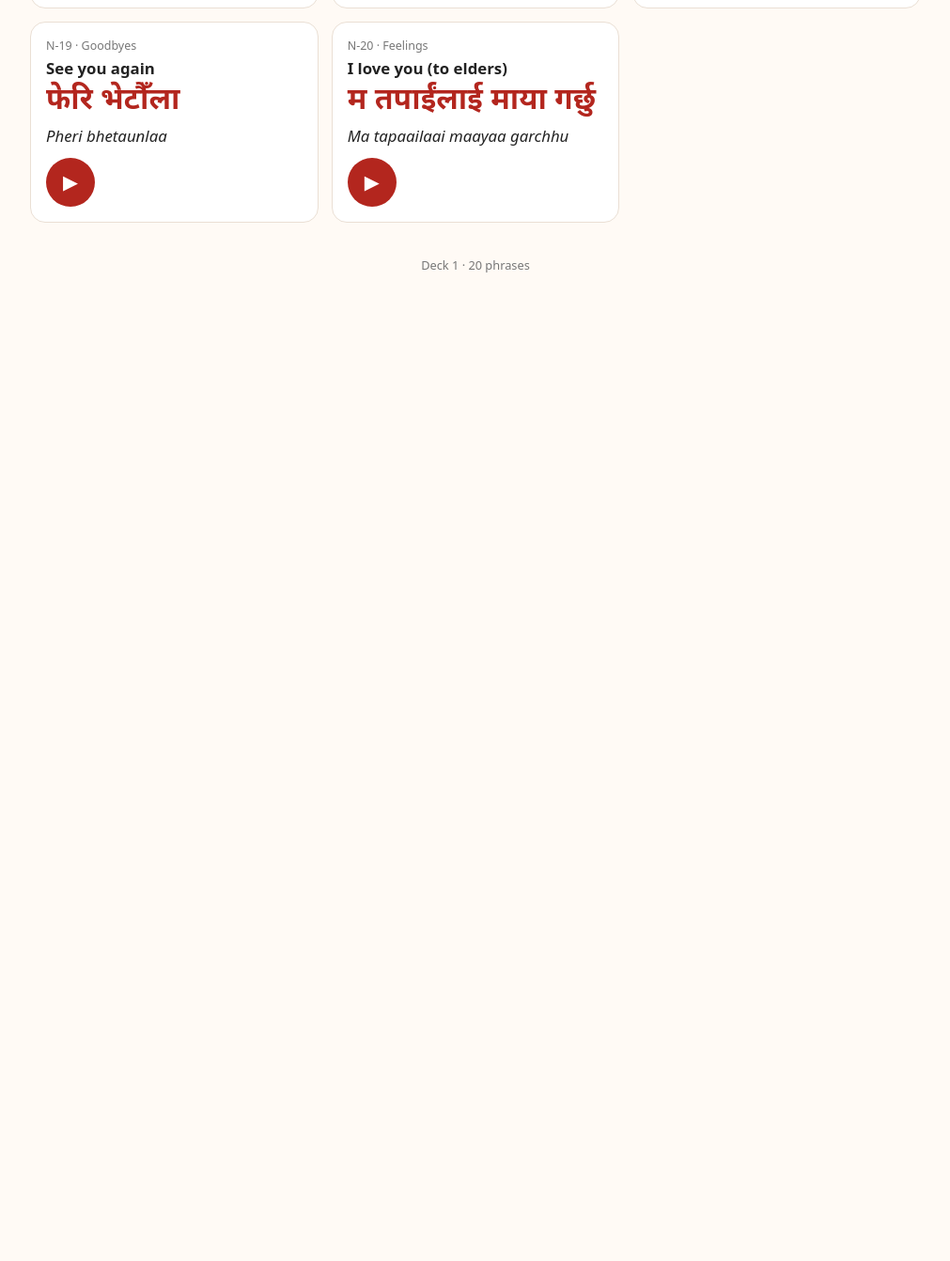
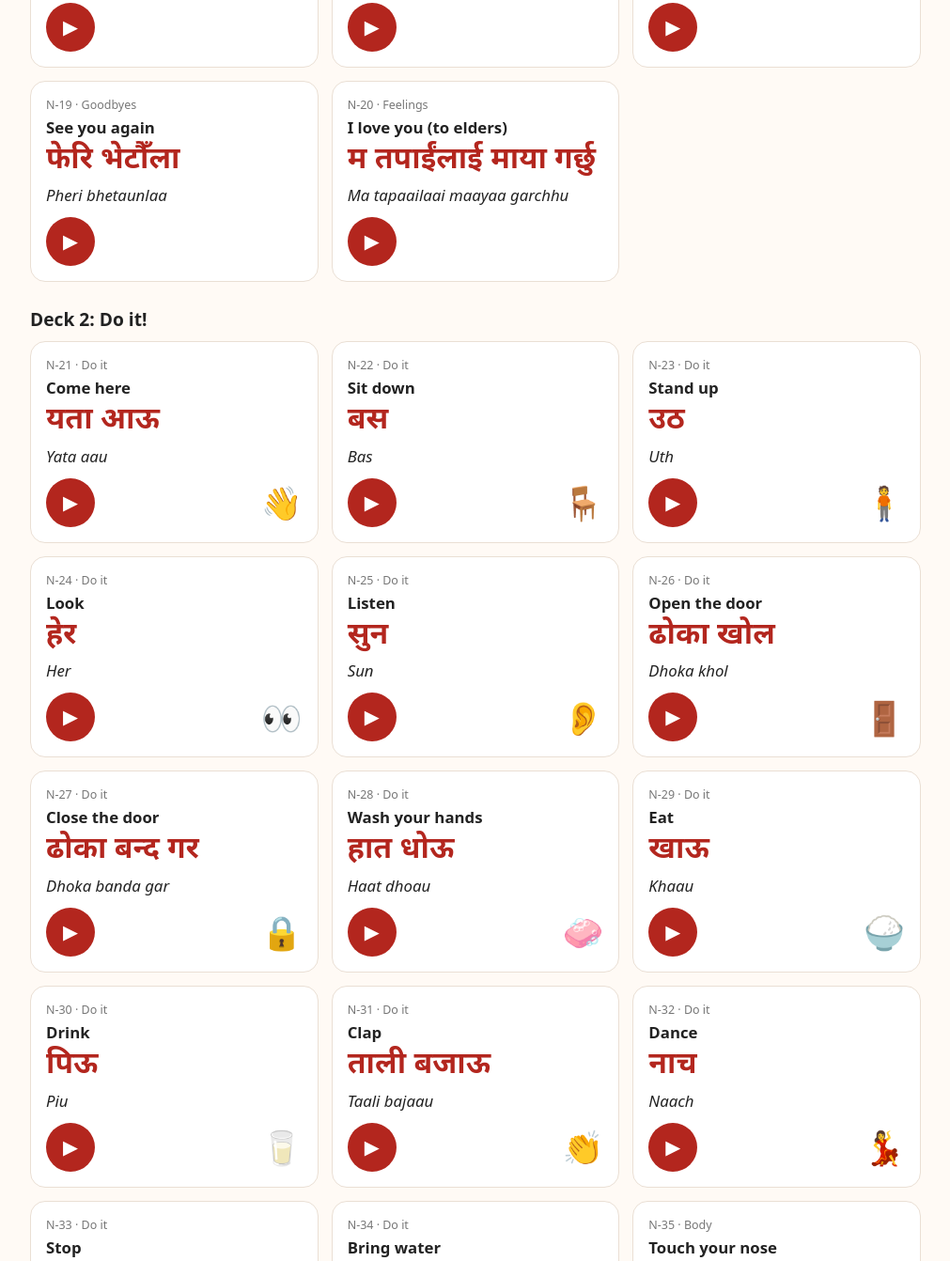
Before and after one commit to Rabimaharjan/nepali-cards, a plain HTML site: page index.html in a window 1280 px wide. Shown: the part 1458-2800 px from the top of the page at 94% size, without its empty margins (134-1145 px from the left). Before the commit the page ends 1769 px from the top, so only its background shows below. Drawn offline with Linux system fonts and the light colour scheme.

Commit message:
Add files via upload

```diff
--- a/index.html
+++ b/index.html
@@ -23,6 +23,10 @@ main{max-width:980px;margin:0 auto;padding:16px}
 button.play{width:52px;height:52px;border-radius:50%;border:0;background:var(--accent);color:#fff;font-size:1.3rem;cursor:pointer}
 button.play.on{outline:3px solid var(--accent);outline-offset:3px}
 .msg{font-size:.85rem;color:var(--muted)}
+.pic{margin-left:auto;font-size:2.2rem;line-height:1}
+.single .pic{margin-left:0;font-size:3rem}
+.single .row{flex-direction:column}
+h2.deck{margin:26px 0 10px;font-size:1.2rem}
 .single{max-width:520px;margin:0 auto}
 .single .card{padding:28px 22px;text-align:center;align-items:center}
 .single .deva{font-size:3rem}
@@ -39,7 +43,7 @@ footer{text-align:center;color:var(--muted);font-size:.8rem;padding:20px}
   <p id="sub">Tap the button to hear each phrase</p>
 </header>
 <main><div id="app"></div></main>
-<footer>Deck 1 &middot; 20 phrases</footer>
+<footer>2 decks &middot; 40 phrases</footer>
 <script>
 // id, category, English, Devanagari, romanized
 const CARDS = [
@@ -62,7 +66,27 @@ const CARDS = [
  ['n17','Manners','Yes / No','हो / होइन','Ho / Hoina'],
  ['n18','Goodbyes','Good night','शुभ रात्री','Shubha raatri'],
  ['n19','Goodbyes','See you again','फेरि भेटौँला','Pheri bhetaunlaa'],
- ['n20','Feelings','I love you (to elders)','म तपाईंलाई माया गर्छु','Ma tapaailaai maayaa garchhu']
+ ['n20','Feelings','I love you (to elders)','म तपाईंलाई माया गर्छु','Ma tapaailaai maayaa garchhu'],
+ ['n21','Do it','Come here','यता आऊ','Yata aau','👋'],
+ ['n22','Do it','Sit down','बस','Bas','🪑'],
+ ['n23','Do it','Stand up','उठ','Uth','🧍'],
+ ['n24','Do it','Look','हेर','Her','👀'],
+ ['n25','Do it','Listen','सुन','Sun','👂'],
+ ['n26','Do it','Open the door','ढोका खोल','Dhoka khol','🚪'],
+ ['n27','Do it','Close the door','ढोका बन्द गर','Dhoka banda gar','🔒'],
+ ['n28','Do it','Wash your hands','हात धोऊ','Haat dhoau','🧼'],
+ ['n29','Do it','Eat','खाऊ','Khaau','🍚'],
+ ['n30','Do it','Drink','पिऊ','Piu','🥛'],
+ ['n31','Do it','Clap','ताली बजाऊ','Taali bajaau','👏'],
+ ['n32','Do it','Dance','नाच','Naach','💃'],
+ ['n33','Do it','Stop','रोक','Rok','✋'],
+ ['n34','Do it','Bring water','पानी ल्याऊ','Paani lyaau','💧'],
+ ['n35','Body','Touch your nose','नाक छोऊ','Naak chhou','👃'],
+ ['n36','Body','Close your eyes','आँखा बन्द गर','Aankha banda gar','😌'],
+ ['n37','Body','Hands up','हात माथि उठाऊ','Haat maathi uthaau','🙌'],
+ ['n38','Question','What is this?','यो के हो?','Yo ke ho?','❓'],
+ ['n39','Question','What is your name?','तिम्रो नाम के हो?','Timro naam ke ho?','🙋'],
+ ['n40','Question','Are you hungry?','तिमीलाई भोक लाग्यो?','Timilai bhok laagyo?','🍴']
 ];
 // Your recordings' file ending. Change to 'mp3' or 'wav' if your files use that instead.
 const EXT = 'm4a';
@@ -85,14 +109,15 @@ function play(id, btn, msg){
 }
 
 function cardEl(c){
-  const [id,cat,eng,deva,rom] = c;
+  const [id,cat,eng,deva,rom,pic] = c;
   const d = document.createElement('div'); d.className = 'card';
   d.innerHTML = '<div class="meta"></div><div class="eng"></div><div class="deva"></div><div class="rom"></div>' +
-    '<div class="row"><button class="play" aria-label="Play">&#9654;</button><span class="msg"></span></div>';
+    '<div class="row"><button class="play" aria-label="Play">&#9654;</button><span class="msg"></span><span class="pic"></span></div>';
   d.children[0].textContent = id.toUpperCase().replace('N','N-') + '  \u00b7  ' + cat;
   d.children[1].textContent = eng;
   d.children[2].textContent = deva;
   d.children[3].textContent = rom;
+  if (pic) d.querySelector('.pic').textContent = pic;
   const btn = d.querySelector('button'), msg = d.querySelector('.msg');
   btn.addEventListener('click', ()=> play(id, btn, msg));
   return d;
@@ -108,9 +133,12 @@ if (one){
   app.appendChild(a);
   document.getElementById('sub').textContent = 'Tap the button to hear it';
 } else {
-  const g = document.createElement('div'); g.className = 'grid';
-  CARDS.forEach(c => g.appendChild(cardEl(c)));
-  app.appendChild(g);
+  [['Deck 1: Everyday phrases', 0, 20], ['Deck 2: Do it!', 20, 40]].forEach(([title, a, b]) => {
+    const h = document.createElement('h2'); h.className = 'deck'; h.textContent = title; app.appendChild(h);
+    const g = document.createElement('div'); g.className = 'grid';
+    CARDS.slice(a, b).forEach(c => g.appendChild(cardEl(c)));
+    app.appendChild(g);
+  });
 }
 </script>
 </body>
```
